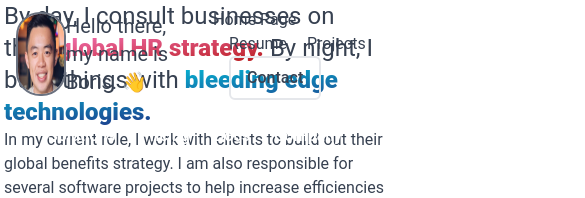
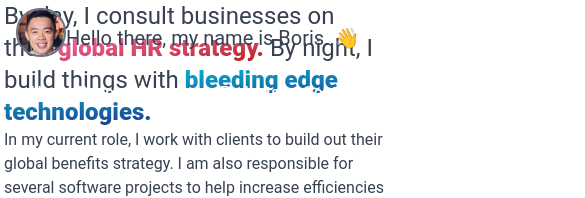
Before and after one commit to thalasith/portfolio, an Astro site: page / in a window 390 px wide. Shown: the top 198 px of the page, 585 px wide, since content can reach past the window. Built offline with nearby package versions, Linux system fonts and the light colour scheme; Astro itself is replaced by a stand-in of ours.

Commit message:
mobile friendly

```diff
--- a/package.json
+++ b/package.json
@@ -17,6 +17,7 @@
     "@headlessui/react": "^1.7.3",
     "astro": "^1.3.0",
     "preact": "^10.11.0",
+    "react-transition-group": "^4.4.5",
     "sharp": "^0.31.0",
     "tailwindcss": "^3.1.8"
   }
--- a/src/components/Header.astro
+++ b/src/components/Header.astro
@@ -15,12 +15,12 @@ import heroImage from "../assets/pfp.png";
             class="rounded-3xl border-gray-500 border-2"
             alt="descriptive text"
           />
-          <span class="lg:ml-2 lg:mt-4 text-xl">
+          <span class="lg:ml-2 mt-4 text-xl">
             Hello there, my name is Boris. &#128075;</span
           >
         </a>
       </div>
-      <div class="ml-10 space-x-4">
+      <div class="ml-10 space-x-4 hidden lg:block">
         <a href="#" class="">Home Page</a>
         <a href="#" class="">Resume</a>
         <a href="#" class="">Projects</a>
@@ -34,19 +34,19 @@ import heroImage from "../assets/pfp.png";
     </div>
     <div class="flex flex-wrap justify-center space-x-6 py-4 lg:hidden">
       <a href="#" class="text-base font-medium text-white hover:text-indigo-50"
-        >Solutions</a
+        >Home Page</a
       >
 
       <a href="#" class="text-base font-medium text-white hover:text-indigo-50"
-        >Pricing</a
+        >Resume</a
       >
 
       <a href="#" class="text-base font-medium text-white hover:text-indigo-50"
-        >Docs</a
+        >Projects</a
       >
 
       <a href="#" class="text-base font-medium text-white hover:text-indigo-50"
-        >Company</a
+        >Contact</a
       >
     </div>
   </nav>
--- a/src/components/WorkTimeline.tsx
+++ b/src/components/WorkTimeline.tsx
@@ -52,7 +52,7 @@ const work = [
 
 export default function WorkTimeline() {
   const [active, setActive] = useState("2022");
-
+  const [isShowing, setIsShowing] = useState(false);
   const [item, setItem] = useState(work.find((item) => item.year === active));
 
   const handleItemChange = (year: string) => {
--- a/src/pages/index.astro
+++ b/src/pages/index.astro
@@ -10,7 +10,10 @@ import Projects from "../components/Projects";
   <main class="font-roboto">
     <Header />
 
-    <div id="first-section" class="h-screen text-gray-700 hiddenItem">
+    <div
+      id="first-section"
+      class="h-screen text-gray-700 hiddenItem flex flex-col items-center"
+    >
       <Intro />
       <div class="custom-divider">
         <svg
@@ -31,7 +34,7 @@ import Projects from "../components/Projects";
     </div>
 
     <div id="third-section" class="h-screen bg-white hiddenItem">
-      <svg
+      <!-- <svg
         xmlns="http://www.w3.org/2000/svg"
         xmlns:xlink="http://www.w3.org/1999/xlink"
         style="margin: auto; background: rgb(255, 255, 255); display: block;  position: relative; shape-rendering: auto;"
@@ -86,7 +89,7 @@ import Projects from "../components/Projects";
             ></animate>
           </path>
         </g>
-      </svg>
+      </svg> -->
       <div
         class="mx-auto max-w-6xl justify-start sm:px-6 lg:px-8 flex flex-col items-center"
       >
```
Also changed, not shown: 1 other file.
